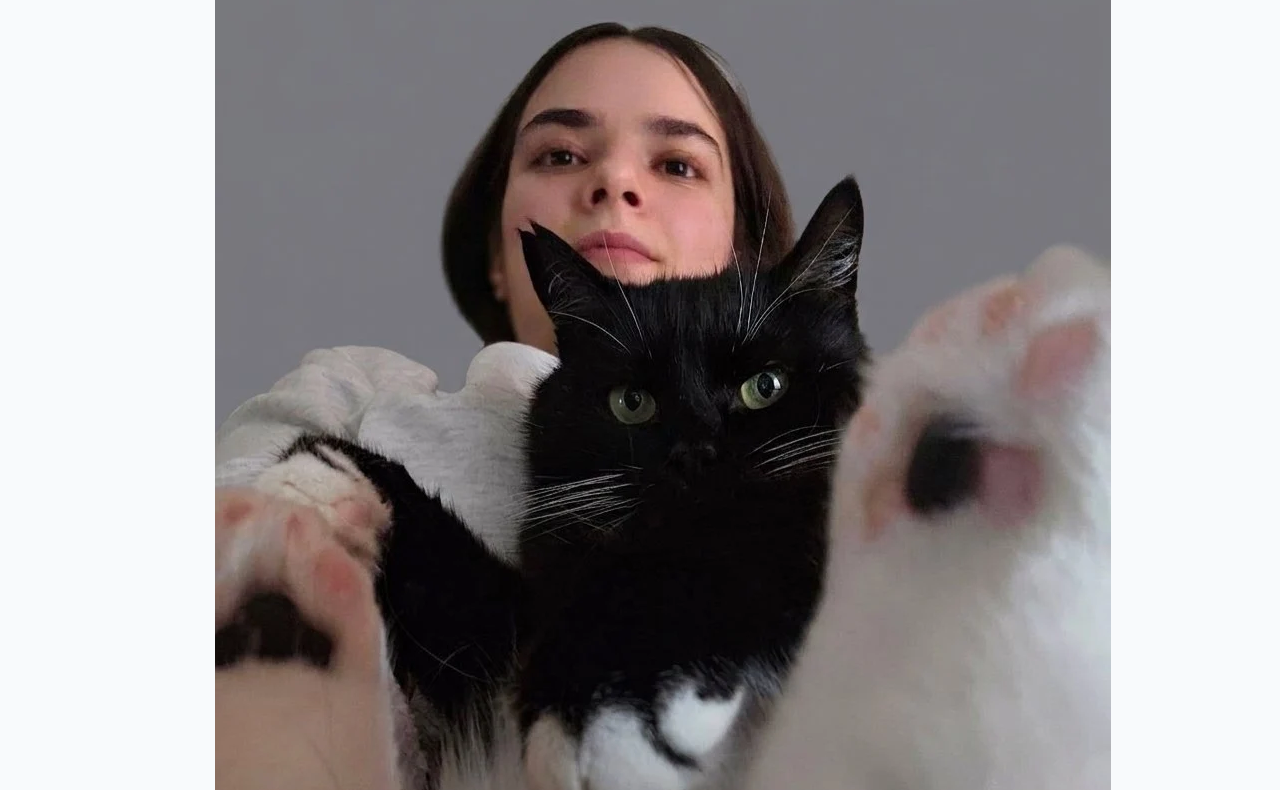
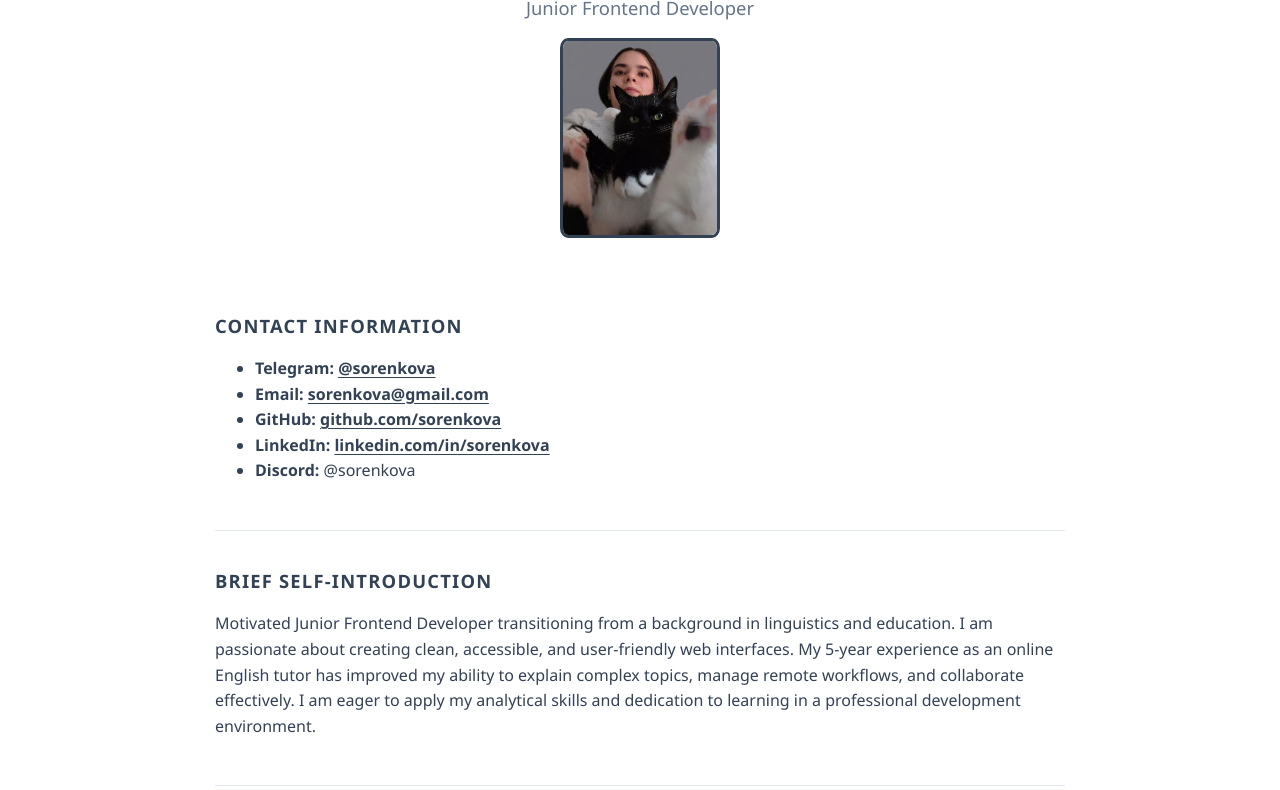
Before and after one commit to Sorenkova/rsschool-cv, a plain HTML site: page index.html in a window 1280 px wide. Shown: the part 200-990 px from the top of the page. Drawn offline with Linux system fonts and the light colour scheme.

Commit message:
style: add layout and rules for main content and profile

```diff
--- a/style.css
+++ b/style.css
@@ -49,6 +49,81 @@ nav a:hover {
   color: #ffffff;
 }
 
+main {
+  flex: 1;
+  padding: 45px 0;
+  background-color: #ffffff;
+}
+
+main .container {
+  display: flex;
+  flex-direction: column;
+  gap: 35px;
+}
+
+section {
+  width: 100%;
+  border-bottom: 1px solid #e2e8f0;
+  padding-bottom: 30px;
+}
+
+#profile {
+  text-align: center;
+  border: none;
+}
+
+#profile img {
+  width: 160px;
+  height: 200px;
+  object-fit: cover;
+  border-radius: 5%;
+  border: 3px solid #334155;
+  margin-top: 15px;
+}
+
+h1 {
+  margin: 15px 0 0;
+  font-size: 2.3rem;
+  color: #334155;
+  letter-spacing: -0.5px;
+}
+
+#profile p {
+  font-size: 1.15rem;
+  color: #64748b;
+  margin: 5px 0 0;
+}
+
+h2 {
+  color: #334155;
+  text-transform: uppercase;
+  font-size: 1.15rem;
+  letter-spacing: 1.2px;
+  margin-top: 0;
+  margin-bottom: 15px;
+  font-weight: 700;
+}
+
+h3 {
+  font-size: 1.1rem;
+  color: #334155;
+  margin-bottom: 10px;
+}
+
+main a {
+  color: #334155;
+  text-decoration: underline;
+  text-underline-offset: 3px;
+  font-weight: 600;
+  transition: all 0.2s ease;
+}
+
+main a:hover {
+  color: #0f172a;
+  background-color: #f1f5f9;
+  border-radius: 2px;
+}
+
 footer {
   background-color: #334155;
   color: #cbd5e1;
```
